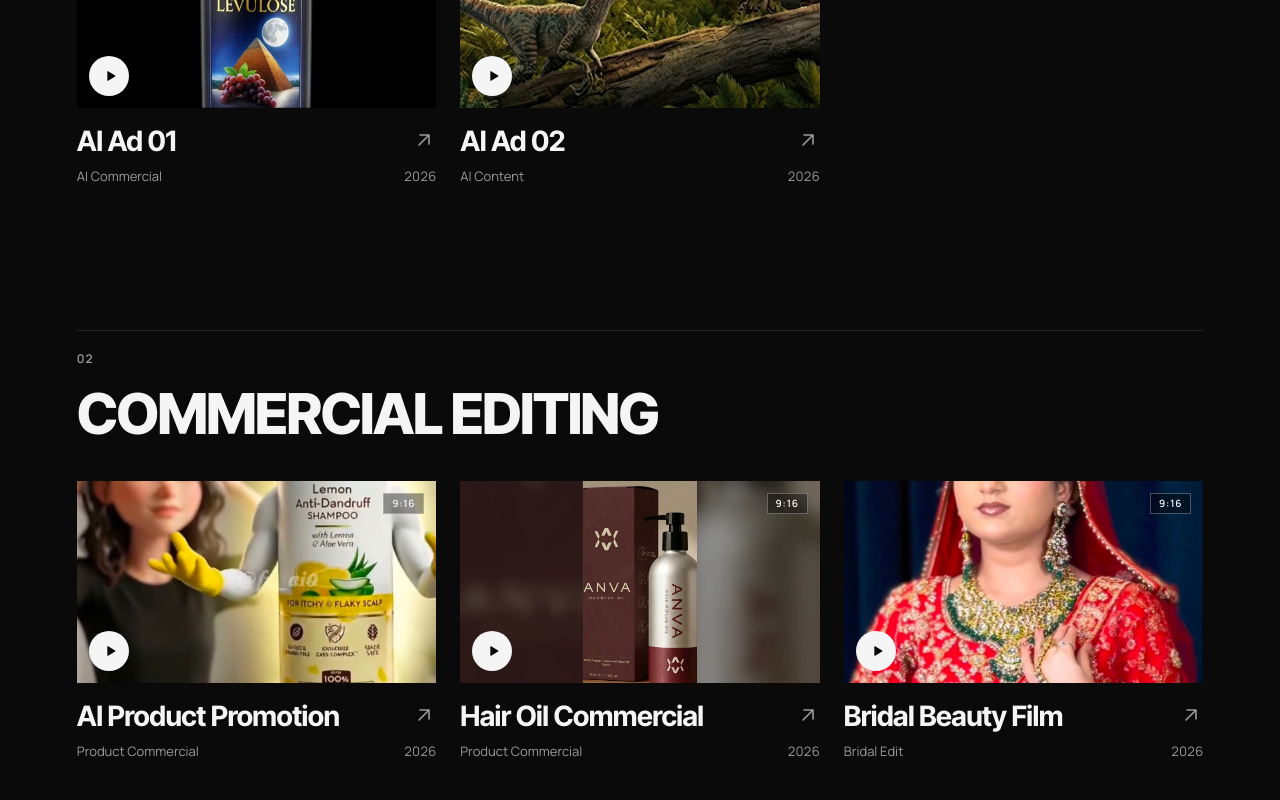
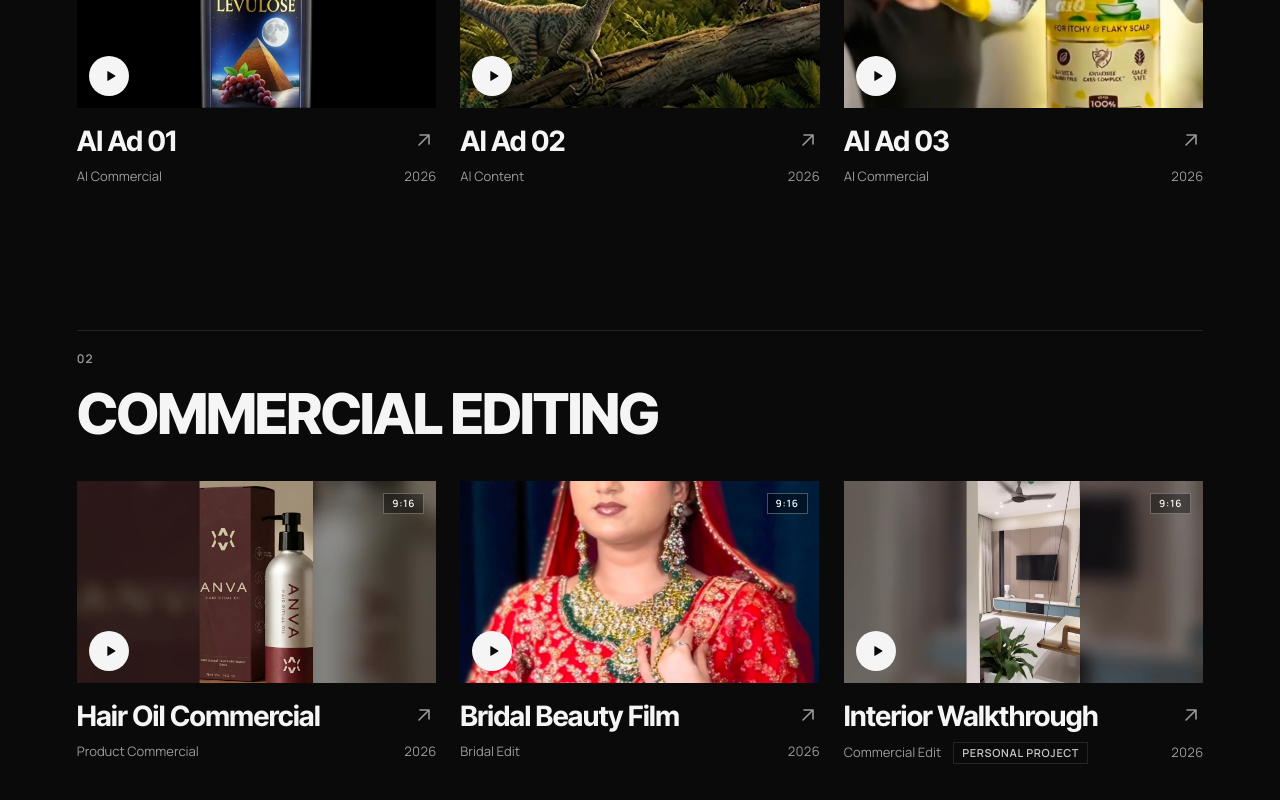
Before and after one commit to hereshivam-10/Shivam-portfolio, a Next.js app: page / in a window 1280 px wide. Shown: the part 2440-3240 px from the top of the page. Built offline with nearby package versions, Linux system fonts and the light colour scheme; no server answers.

Commit message:
Update projects.ts

```diff
--- a/data/projects.ts
+++ b/data/projects.ts
@@ -84,14 +84,14 @@ export const projects: Project[] = [
     featured: true,
   },
   {
-  id: "ai-product-promotion",
-  title: "AI Product Promotion",
-  category: "COMMERCIAL EDITING",
-  type: "Product Commercial",
+  id: "ai-ad-03",
+  title: "AI Ad 03",
+  category: "AI CONTENT",
+  type: "AI Commercial",
   description:
-    "An AI-powered product promotion combining animated characters, product-focused visuals and video editing to create an engaging commercial.",
-  thumbnail: "/images/Promotion-cover.jpg",
-  video: "/videos/Product-promotion.mp4",
+  "An AI-powered hair-care commercial for Mamaearth, following a relatable scalp-care story where a brand character introduces the product as a solution. Created with AI-generated visuals, character animation and cinematic video editing.",
+  thumbnail: "/images/ai-ad-03-cover.jpg",
+  video: "/videos/ai-ad-03.mp4",
   orientation: "portrait",
   year: "2026",
   role: "AI content + video editing",
```
